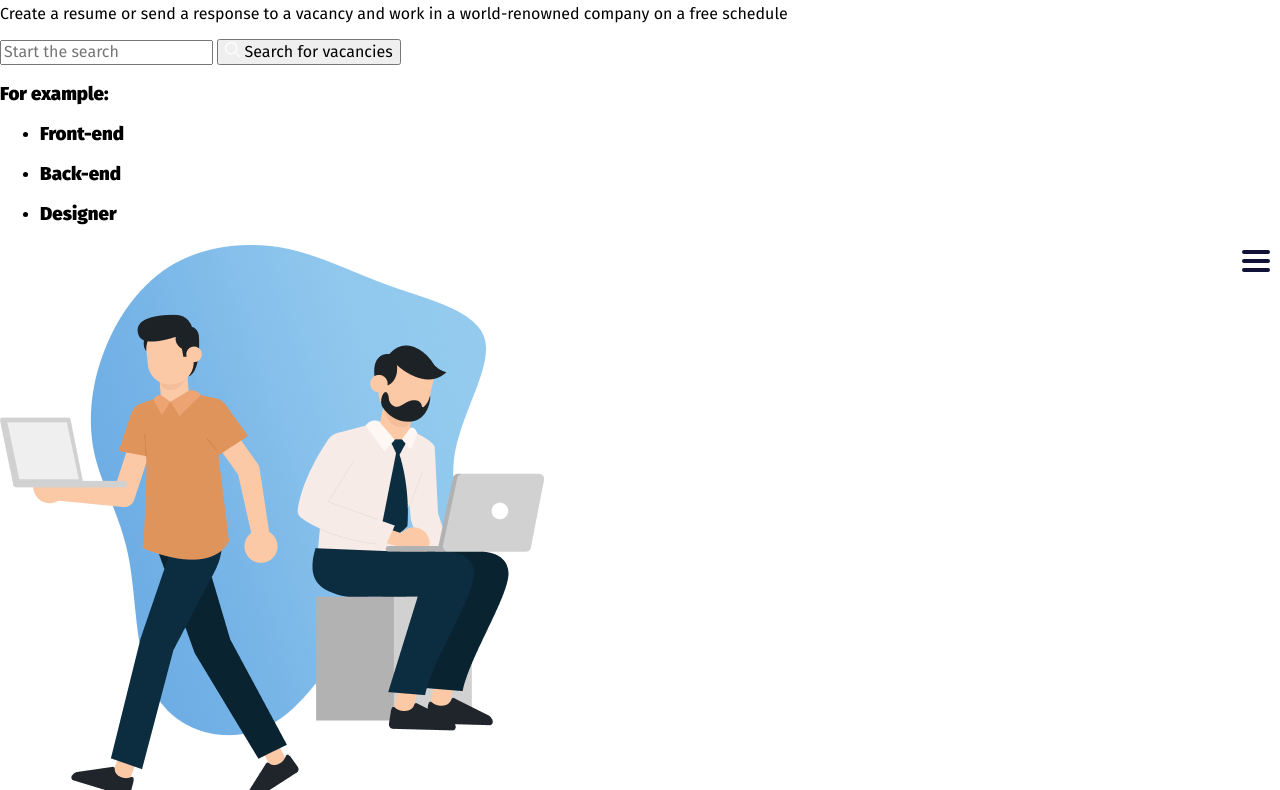
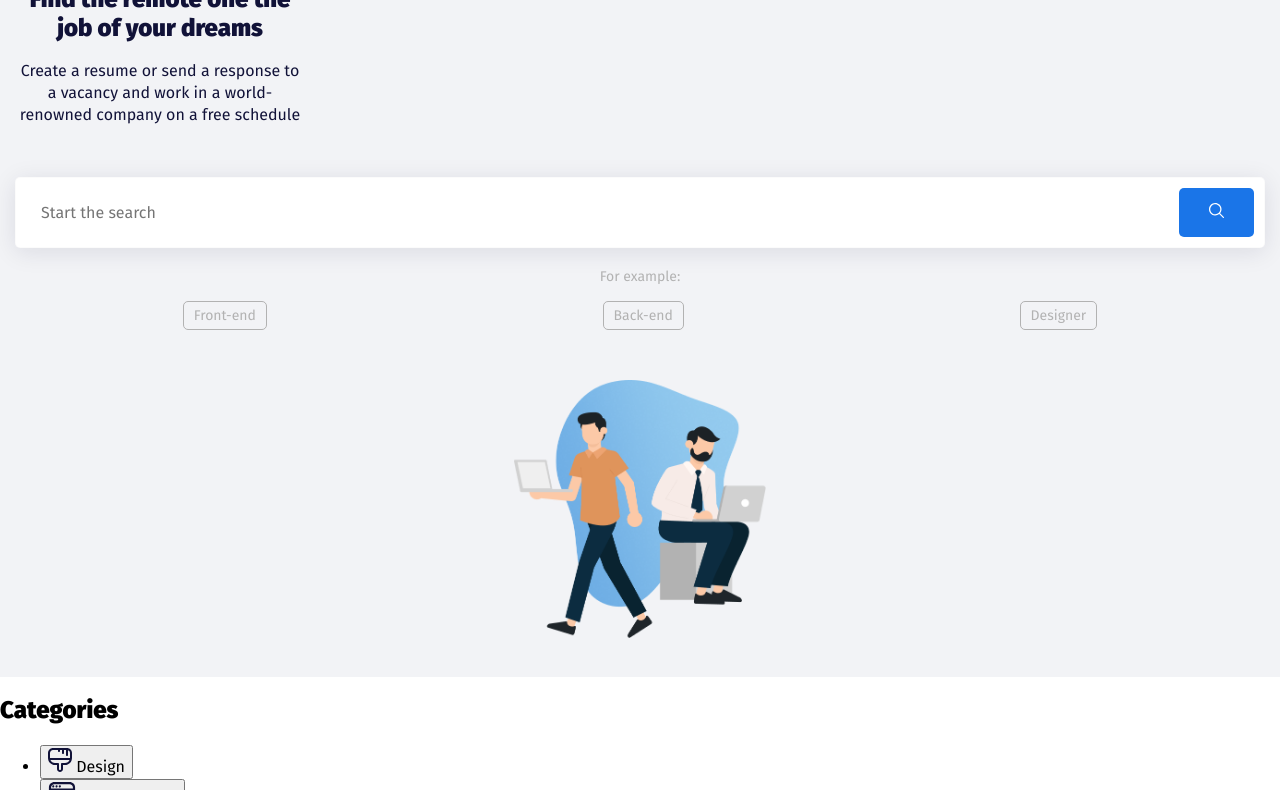
Before and after one commit to YuliaPelia/found, a plain HTML site: page index.html in a window 1280 px wide. Shown: the part 140-930 px from the top of the page. Drawn offline with nearby package versions, Linux system fonts and the light colour scheme.

Commit message:
feat: menu

```diff
--- a/css/blocks/header.css
+++ b/css/blocks/header.css
@@ -1,11 +1,10 @@
 .header {
-    padding: 31px 15px 0;
+    padding: 30px 15px 30px 15px;
     background: #F2F3F6;
 }
 
-.header-left_block {
+.header_left-block {
     position: relative;
-
 }
 
 .hamburger {
@@ -46,7 +45,7 @@
     flex-direction: column;
     justify-content: center;
     align-items: center;
-    gap: 40px;
+    gap: 80px;
     top: 0;
     left: -100%;
     width: 50%;
@@ -125,4 +124,5 @@
     display: flex;
     align-items: center;
     gap: 30px;
+    flex-direction: column;
 }
--- a/css/blocks/preview.css
+++ b/css/blocks/preview.css
@@ -0,0 +1,110 @@
+.preview {
+    background: #F2F3F6;
+    padding: 15px 15px 35px 15px;
+}
+
+.preview_content h1 {
+    font-weight: 900;
+    font-size: 24px;
+    line-height: 29px;
+    text-align: center;
+
+    /* Text/Primary */
+    width: 290px;
+    color: #111238;
+
+}
+
+.promo_descr {
+    font-weight: 400;
+    font-size: 16px;
+    line-height: 140%;
+    text-align: center;
+    width: 290px;
+    color: #111238;
+}
+
+.preview_form {
+    margin-top: 50px;
+    box-sizing: border-box;
+    padding: 10px 10px 10px 25px;
+    display: flex;
+    justify-content: space-between;
+    background: #FFFFFF;
+    border: 1px solid rgba(209, 209, 209, 0.1);
+    box-shadow: 0px 4px 25px rgba(15, 17, 56, 0.1);
+    border-radius: 5px;
+}
+
+.preview_form>input {
+    padding: 0;
+    border: none;
+    outline: none;
+    font-weight: 400;
+    font-size: 16px;
+    line-height: 19px;
+
+    /* Inputs/Grey */
+
+    color: #B2B2B2;
+}
+
+.preview_form>button {
+    background: #1A75E8;
+    border-radius: 5px;
+    padding: 15px 30px;
+    font-weight: 400;
+    font-size: 16px;
+    line-height: 19px;
+
+    color: #FFFFFF;
+    border: none;
+    cursor: pointer;
+    transition: 0.5s linear;
+}
+
+.preview_form>button span {
+    display: none;
+}
+
+.preview_form>button:hover {
+    background-color: #111238;
+}
+
+.preview_example {
+    margin-top: 20px;
+}
+
+.preview_example h3 {
+    text-align: center;
+    font-weight: 400;
+    font-size: 14px;
+    line-height: 17px;
+    color: #B2B2B2;
+    margin: 0;
+}
+
+.preview_example ul {
+    padding: 0;
+    display: flex;
+    justify-content: space-around;
+}
+
+.preview_example li {
+    list-style-type: none;
+    padding: 5px 10px;
+
+    border: 1px solid #B2B2B2;
+    border-radius: 5px;
+}
+
+.preview_img {
+    margin: 50px auto 0;
+    width: 252px;
+}
+
+.preview_img img {
+    width: 100%;
+    height: 100%;
+    object-fit: cover;
+}
```
